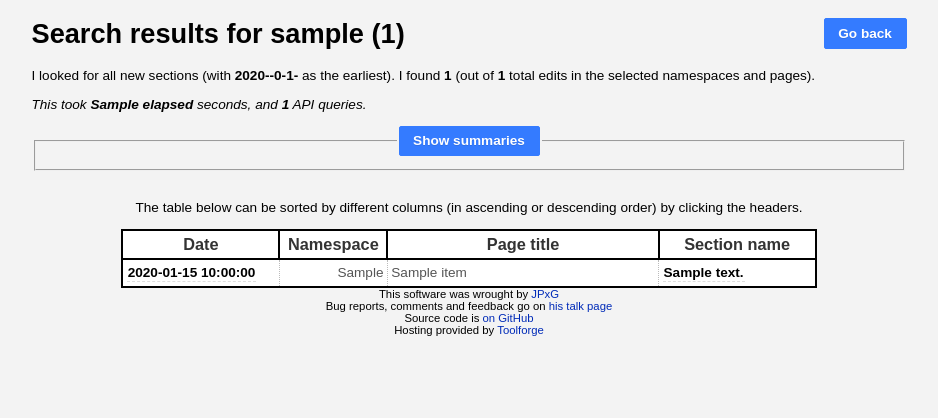
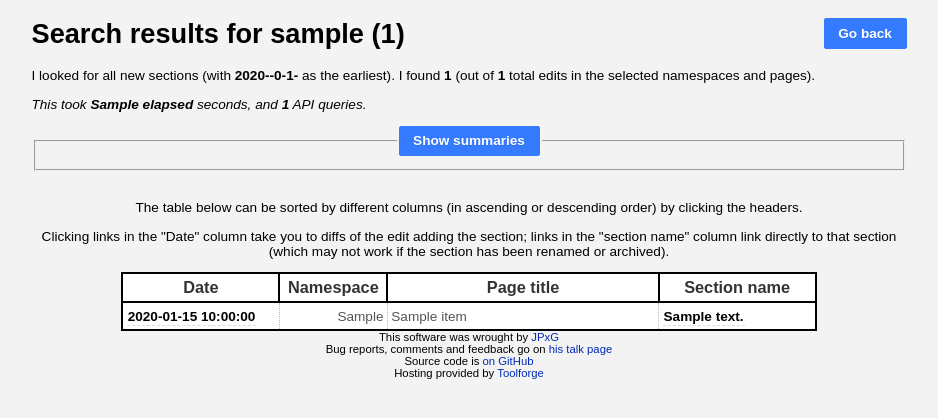
Before and after one commit to jp-x-g/startist, a Flask app: template app/templates/results.html in a window 1280 px wide. Shown: the top 418 px of the page, without its empty margins (171-1109 px from the left). Run offline with Flask 2, Linux system fonts and the light colour scheme; the template is opened without the code that fills it: most values are stand-ins (such as "Sample title", 1, 10 or a date in 2020).

Commit message:
clearer note for using the columns

```diff
--- a/app/templates/results.html
+++ b/app/templates/results.html
@@ -37,6 +37,7 @@
 </fieldset><!-- End of summary section -->
 <br />
 <p><center>The table below can be sorted by different columns (in ascending or descending order) by clicking the headers.</center></p>
+<p><center>Clicking links in the "Date" column take you to diffs of the edit adding the section; links in the "section name" column link directly to that section (which may not work if the section has been renamed or archived).</center></p>
 <table style="margin-left: auto; margin-right: auto;" id="editsTable">
 	<tr>
 		<th style="min-width: 9em;" onclick="sortTable(0), 'editsTable'">
```
